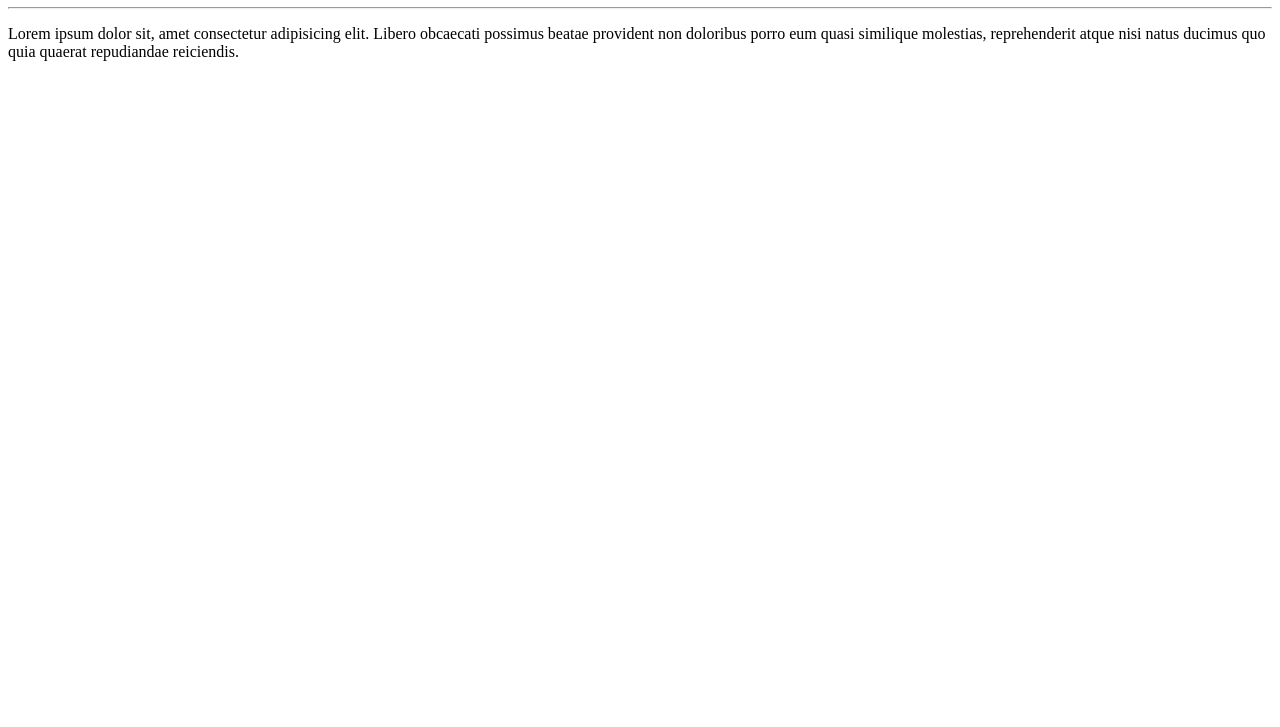
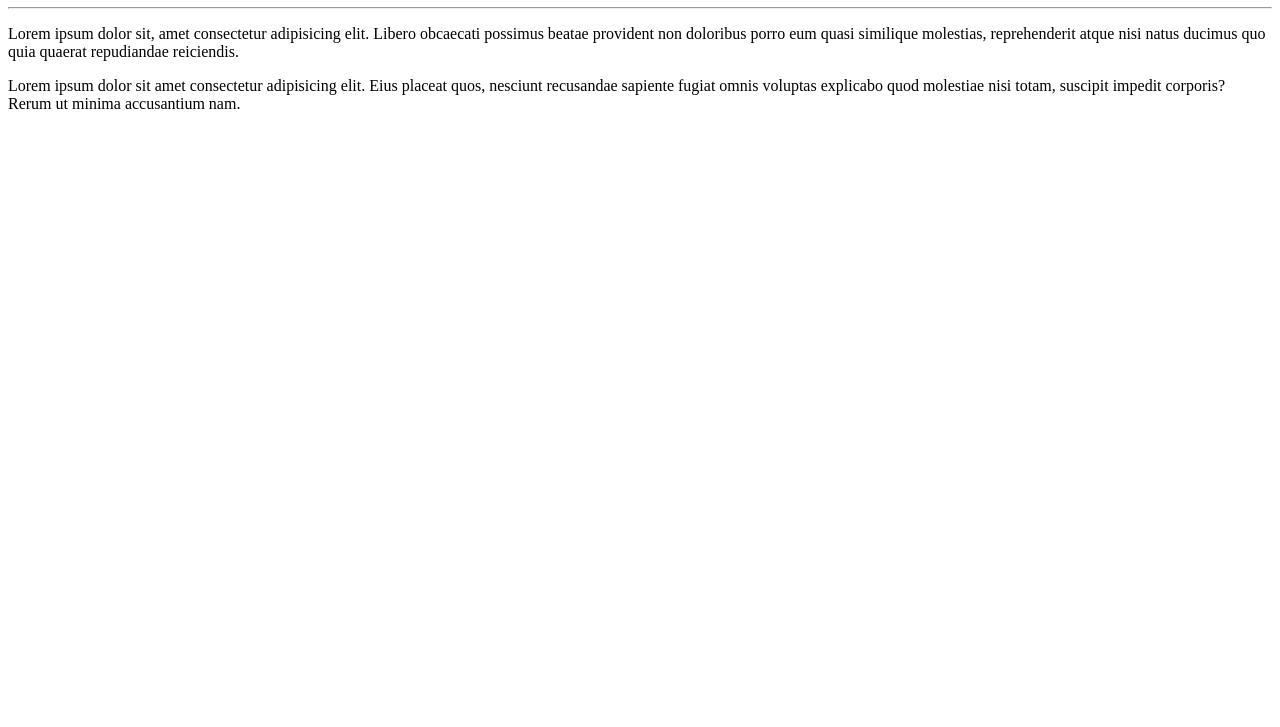
Before and after one commit to leonardolerio/Ola-Mundo, a plain HTML site: page site-exemplo/index.html in a window 1280 px wide. Shown: the part 73-800 px from the top of the page. Drawn offline with Linux system fonts and the light colour scheme.

Commit message:
adicionei um parágrafo

```diff
--- a/site-exemplo/index.html
+++ b/site-exemplo/index.html
@@ -9,5 +9,6 @@
     <h1>Olá, Mundo!</h1>
     <hr>
     <p>Lorem ipsum dolor sit, amet consectetur adipisicing elit. Libero obcaecati possimus beatae provident non doloribus porro eum quasi similique molestias, reprehenderit atque nisi natus ducimus quo quia quaerat repudiandae reiciendis.</p>
+    <p>Lorem ipsum dolor sit amet consectetur adipisicing elit. Eius placeat quos, nesciunt recusandae sapiente fugiat omnis voluptas explicabo quod molestiae nisi totam, suscipit impedit corporis? Rerum ut minima accusantium nam.</p>
 </body>
 </html>
```
